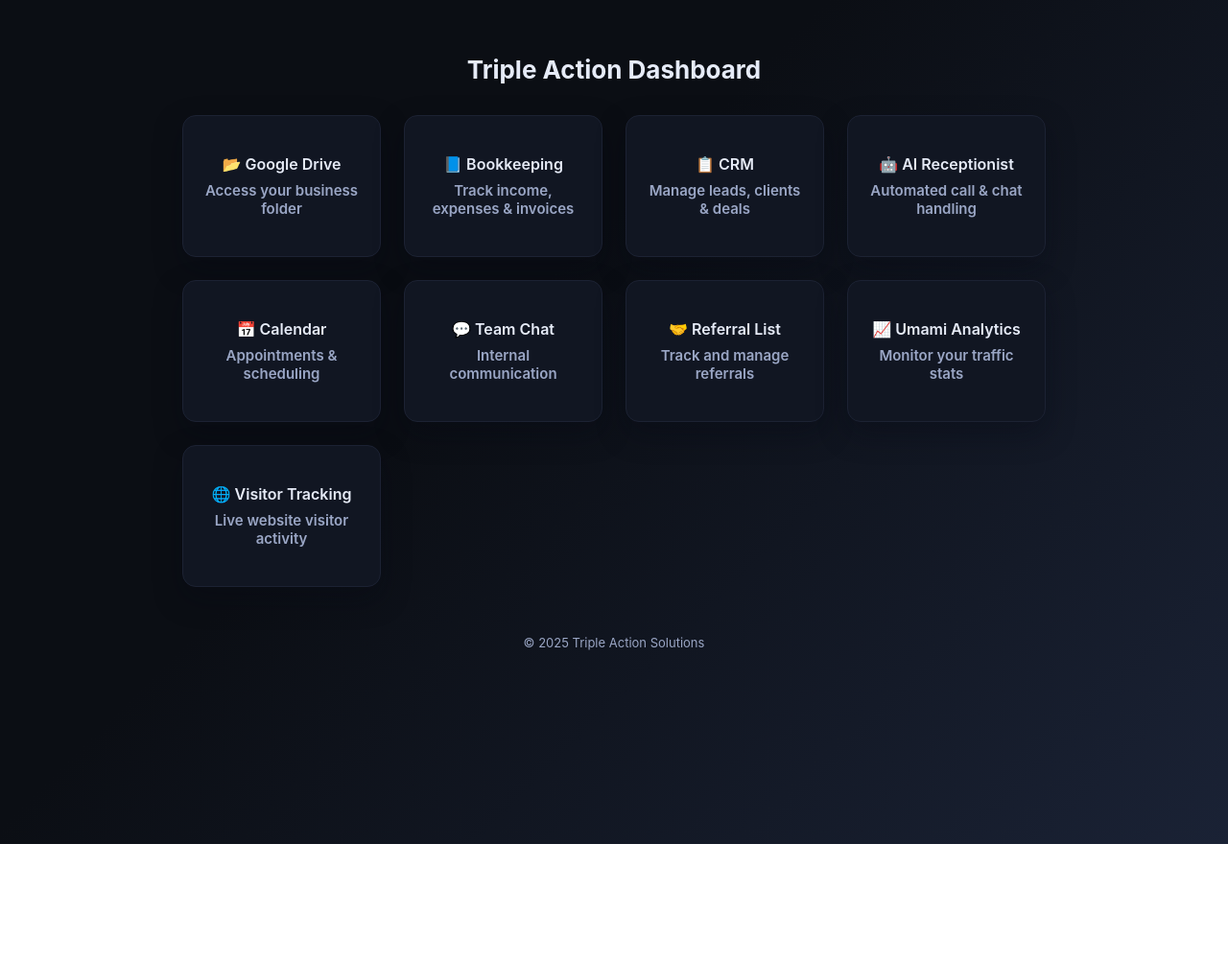
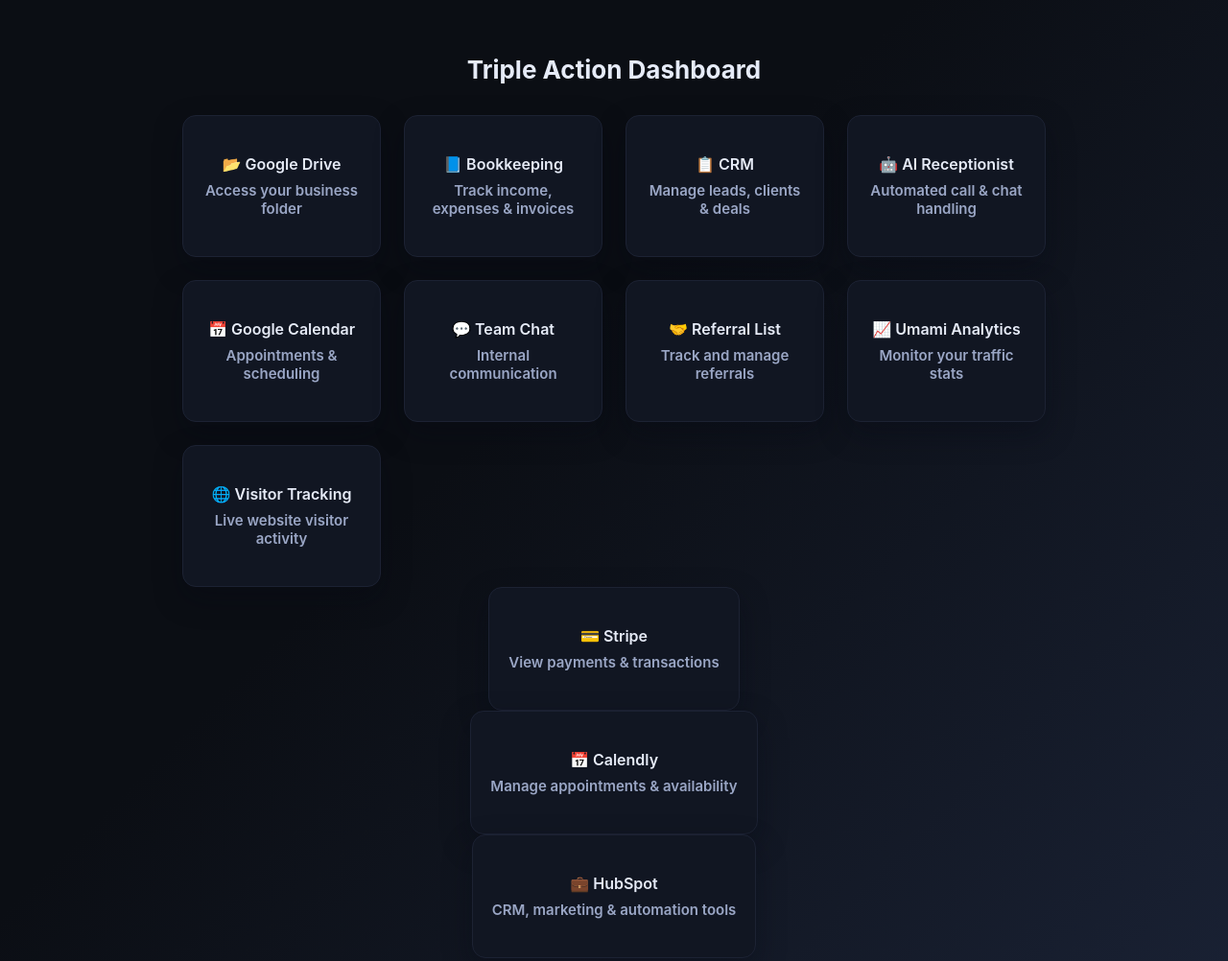
Before and after one commit to kd0321/admin, a website: page Navigation/Dashboard.html in a window 1280 px wide. Shown: the top 1002 px of the page at 96% size. Before the commit the page ends 880 px from the top, so only its background shows below. Drawn offline with Linux system fonts and the light colour scheme; files whose address does not match are found by name.

Commit message:
another update

```diff
--- a/Navigation/Dashboard.html
+++ b/Navigation/Dashboard.html
@@ -85,10 +85,14 @@
 </a>
 
 
-    <a href="bookkeeping.html" class="tile">
-      📘 Bookkeeping
-      <span>Track income, expenses & invoices</span>
-    </a>
+   <a href="https://docs.google.com/spreadsheets/d/17yvyK2Emt_bj0MQx97gZM0gsxUxZQAhxuXX0ltANij4/edit?usp=sharing"
+   class="tile"
+   target="_blank"
+   rel="noopener">
+  📘 Bookkeeping
+  <span>Track income, expenses & invoices</span>
+</a>
+
     <a href="crm.html" class="tile">
       📋 CRM
       <span>Manage leads, clients & deals</span>
@@ -97,10 +101,14 @@
       🤖 AI Receptionist
       <span>Automated call & chat handling</span>
     </a>
-    <a href="calendar.html" class="tile">
-      📅 Calendar
-      <span>Appointments & scheduling</span>
-    </a>
+<a href="https://calendar.google.com/calendar/u/1?cid=dHJpcGxlYWN0aW9uY2xlYW5pbmdzb2x1dGlvbnNAZ21haWwuY29t"
+   class="tile"
+   target="_blank"
+   rel="noopener">
+  📅 Google Calendar
+  <span>Appointments & scheduling</span>
+</a>
+
     <a href="team-chat.html" class="tile">
       💬 Team Chat
       <span>Internal communication</span>
@@ -118,6 +126,22 @@
       <span>Live website visitor activity</span>
     </a>
   </div>
+   <a href="https://dashboard.stripe.com/" class="tile" target="_blank" rel="noopener">
+  💳 Stripe
+  <span>View payments & transactions</span>
+</a>
+
+<a href="https://calendly.com/" class="tile" target="_blank" rel="noopener">
+  📅 Calendly
+  <span>Manage appointments & availability</span>
+</a>
+
+<a href="https://app.hubspot.com/login" class="tile" target="_blank" rel="noopener">
+  💼 HubSpot
+  <span>CRM, marketing & automation tools</span>
+</a>
+
+
 
   <footer>© 2025 Triple Action Solutions</footer>
 
```
